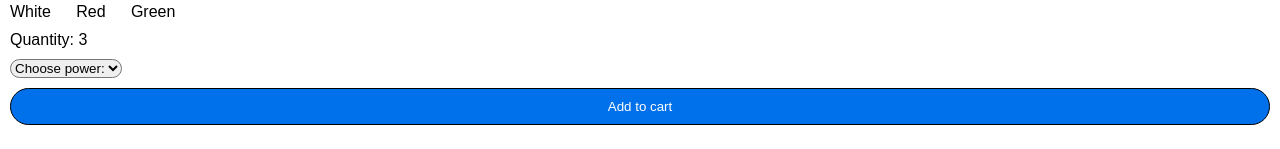
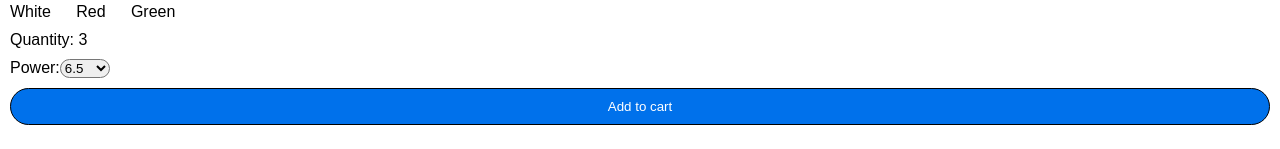
Before and after one commit to daugz/Lendo-assignment, a React (Vite) app: page /details/2 in a window 1280 px wide. Shown: the part 639-788 px from the top of the page. Built offline with nearby package versions, Linux system fonts and the light colour scheme.

Commit message:
feat: add error message

```diff
--- a/src/pages/detailsPage/DetailsPage.tsx
+++ b/src/pages/detailsPage/DetailsPage.tsx
@@ -41,7 +41,6 @@ export const DetailsPage = ({
   }
   return (
     <>
-      {state && <p>{state?.message}</p>}
       <form action={formAction}>
         <div className={styles.contentContainer}>
           <div className={styles.headingContainer}></div>
@@ -96,6 +95,11 @@ export const DetailsPage = ({
                     </g>
                   </svg>
                 </div>{" "}
+                <p>{state?.message}</p>
+              </div>
+            )}
+            {state?.type === "error" && (
+              <div className={styles.messagePopUp}>
                 <p>{state?.message}</p>
               </div>
             )}
@@ -178,20 +182,10 @@ const ProductOptions: FC<{ options: Option[]; available: boolean }> = ({
       )}
       {optionsDisplayed?.power && (
         <div>
+          Power:
           {
-            <select name="power" className={styles.select}>
-              {optionsDisplayed?.power?.map((powerOption, index) => {
-                if (index === 0)
-                  return (
-                    <option
-                      key={"Choose power:"}
-                      defaultValue={"Choose power:"}
-                      disabled
-                      selected
-                    >
-                      Choose power:
-                    </option>
-                  );
+            <select name="power" className={styles.select} required>
+              {optionsDisplayed?.power?.map((powerOption) => {
                 return (
                   <option key={powerOption} value={powerOption}>
                     {powerOption}
@@ -206,19 +200,8 @@ const ProductOptions: FC<{ options: Option[]; available: boolean }> = ({
         <div>
           storage:
           {
-            <select name="storage" className={styles.select}>
-              {optionsDisplayed?.storage?.map((storageOption, index) => {
-                if (index === 0)
-                  return (
-                    <option
-                      key={"Choose storage:"}
-                      defaultValue={"Choose storage:"}
-                      disabled
-                      hidden
-                    >
-                      Choose storage:
-                    </option>
-                  );
+            <select name="storage" className={styles.select} required>
+              {optionsDisplayed?.storage?.map((storageOption) => {
                 return (
                   <option key={storageOption} value={storageOption}>
                     {storageOption}
```
